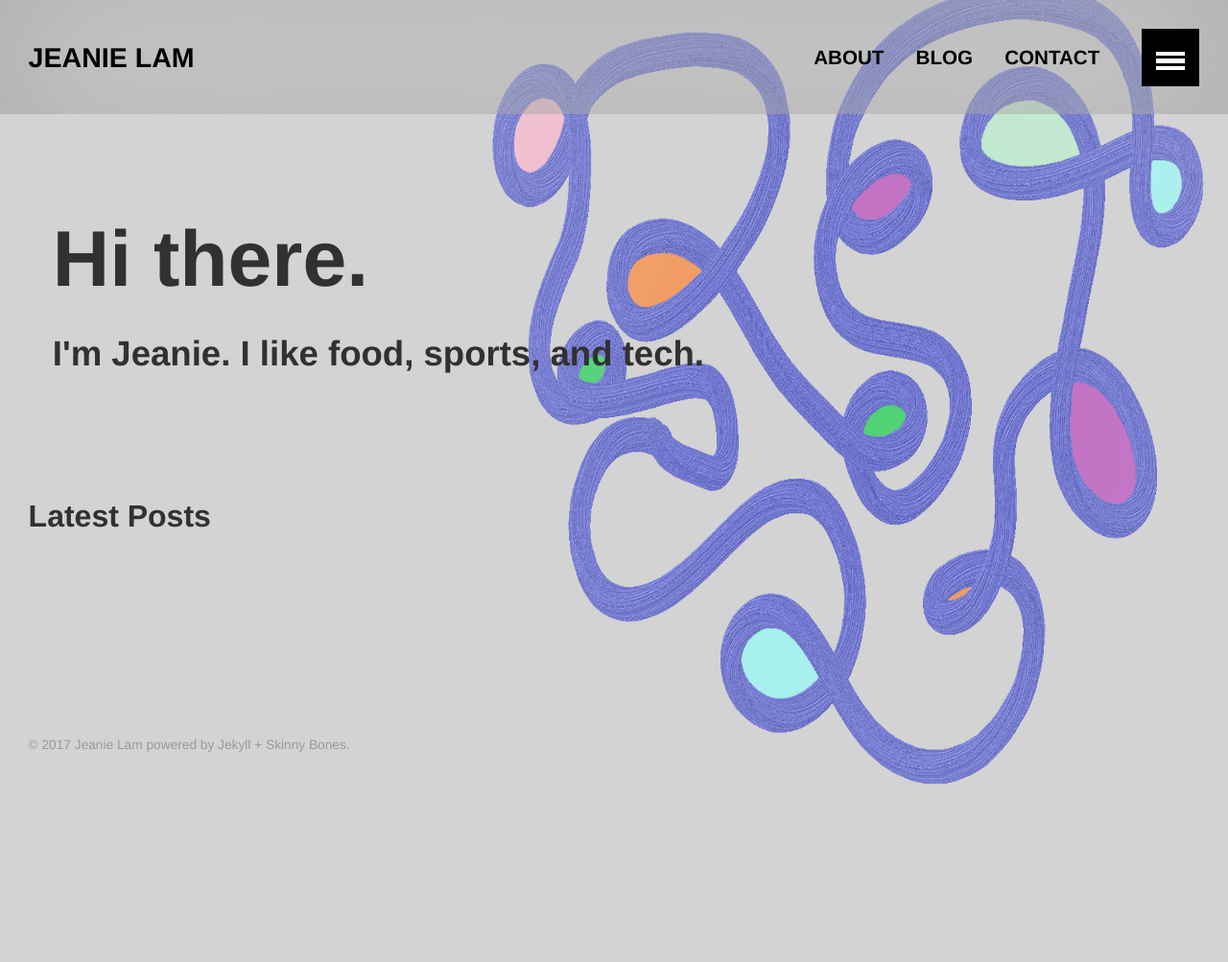
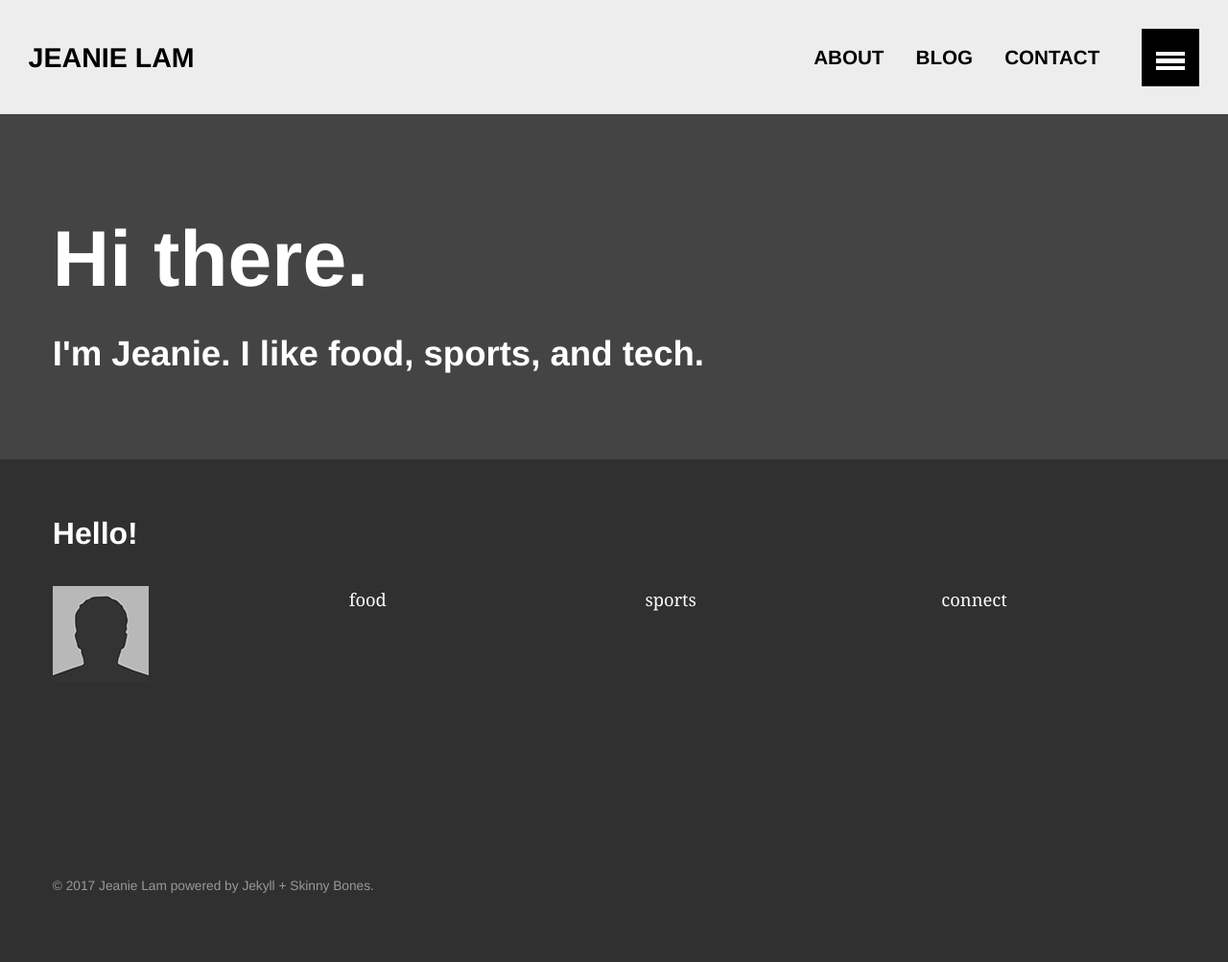
Before and after one commit to jeanielam/jeanielam.github.io, a Jekyll site: the page built from index.md, in a window 1280 px wide. Shown: the whole page at 96% size. Built offline with Jekyll 4.4.1, drawn with Linux system fonts in a browser that asks for light colours; before the commit the page ends 900 px from its top, so only the background shows below that.

Commit message:
Added monokai colour scheme and disabled scrolling

```diff
--- /dev/null
+++ b/_includes/about.html
@@ -0,0 +1,9 @@
+<div class="archive-wrap">
+  <h3> Hello! </h3>
+  <ul class="th-grid">
+  <li><img src="/images/bio-photo.jpg"/></li>
+  <li> food </li>
+  <li> sports</li>
+  <li> connect</li>
+  </ul>
+</div><!-- /.archive-wrap -->
--- a/_includes/latest-posts-grid.html
+++ b/_includes/latest-posts-grid.html
@@ -3,7 +3,7 @@
   <ul class="th-grid">
   {% capture category_name %}{{ page.categories | first }}{% endcapture %}
   {% for post in page.categories.blog limit:4 %}
-    <li><a href="{{ site.url }}{{ post.url }}" title="{{ post.title }}"><img src="{{ site.url }}/images/{{ post.image.thumb }}" alt=""></a></li>
+    <li><a href="{{ site.url }}{{ post.url }}" title="{{ post.title }}"><img src="{{ site.url }}/images/{{ post.image.thumb }}" alt="oh no"></a></li>
   {% endfor %}
   </ul>
 </div><!-- /.archive-wrap -->
--- a/_layouts/home.html
+++ b/_layouts/home.html
@@ -21,6 +21,7 @@
     <meta http-equiv="cleartype" content="on">
 
     <link rel="stylesheet" href="{{ site.url }}/css/main.css">
+
     <!-- HTML5 Shiv and Media Query Support for IE -->
     <!--[if lt IE 9]>
       <script src="{{ site.url }}/js/vendor/html5shiv.min.js"></script>
@@ -32,7 +33,7 @@
   <body>
     {% include header.html %}
     {% include navigation-sliding.html %}
-
+<link rel="stylesheet" href="{{ site.url }}/css/disablescroll.css">
     <!-- {% if page.image.feature %} -->
     <!-- <div class="page-lead" style="background-image:url({{ site.url }}/images/{{ page.image.feature }})"> -->
       <div class="page-lead-content">
@@ -44,7 +45,7 @@
     <!-- {% endif %} -->
     <div id="page-wrapper">
       {% include browser-upgrade.html %}
-      {% include latest-posts-grid.html %}
+      {% include about.html %}
       {% include footer.html %}
     </div>
 
--- a/_sass/_base.scss
+++ b/_sass/_base.scss
@@ -9,12 +9,14 @@
 body {
 	font-family: $base-font;
 	color: $text-color;
-	background-image: url(/images/background-opacity.png);
+	background-color: rgba(48,48,48,0.9);
+	/*background-image: url(/images/background-opacity.png);*/
 	background-repeat: no-repeat;
 	background-size: 60% 100%;
 	background-position: right bottom;
-	background-color: #d3d3d3;
+	/*background-color: #d3d3d3;*/
 	@include font-size(16);
+	color: rgb(255,255,255);
 }
 
 p {
--- a/_sass/_layout.scss
+++ b/_sass/_layout.scss
@@ -18,9 +18,9 @@
 		@include outer-container;
 	}
 
-    // background-color: rgba(220, 220, 220, 0.9);
-    box-shadow: inset 0px 0px 150px darkgray;
+    background-color: rgba(255, 255, 255, 0.9);
 }
+
 .site-title {
 	@include row;
 	@include media($large) {
@@ -129,7 +129,9 @@
    ========================================================================== */
 
 #page-wrapper {
-	padding: 0 $gutter; // add white space for smaller screens
+
+	/*padding: 0 $gutter; // add white space for smaller screens*/
+	padding: 1em 1em 0.5em 3em;
 	@include size(100% 100%);
 	-webkit-overflow-scrolling: touch;
 	z-index: 2;
@@ -138,6 +140,9 @@
 	&.slide {
 		@include transform(translate(-60rem,0));
 	}
+	background-color: rgba(48,48,48,1);
+	color: rgb(255,255,255);
+
 }
 
 /*
@@ -153,6 +158,7 @@
 	}
 	.page-title {
 		@include fill-parent;
+		color: rgb(0, 185, 215);
 	}
 	@at-root {
 		.page-content {
@@ -164,7 +170,8 @@
 				}
 			}
 			// cleaner underlines for links
-			a { text-decoration: none; }
+			a { text-decoration: none;
+				color: rgb(166, 226,46); }
 			p a,
 			li a {
 				border-bottom: 1px dotted lighten($link-color, 50);
@@ -174,6 +181,9 @@
 			}
 			p > a.reversefootnote {
 				border-bottom-width: 0;
+			}
+			time {
+				color: rgb(249,38,114);
 			}
       .toc li > a {
         border-bottom-width: 0;
@@ -239,9 +249,11 @@
 
 }
 .page-lead-content {
-	background-color: rgbd(255,255,255,0.5);
+
+	/*background-color: rgbd(255,255,255,0.5);*/
 	padding: 1em;
-	font-color: #a9a9a9;
+	/*font-color: #a9a9a9;*/
+	color: white;
 	@include media($medium) {
 		padding: 2em;
 	}
@@ -327,6 +339,7 @@
 }
 .author-name {
 	@include font-size(20,no);
+	color: rgb(253,151,31);
 }
 .author-bio {
 	margin-top: 0;
--- /dev/null
+++ b/css/disablescroll.scss
@@ -0,0 +1,9 @@
+---
+sitemap: true
+---
+
+body{
+	margin: 0;
+	height: 100%;
+	overflow: hidden;
+}
```
Also changed, not shown: _posts/blog/2017-08-13-test.md (+1 -0 lines), about.md (added, +5 -0 lines), contact.md (added, +15 -0 lines).
